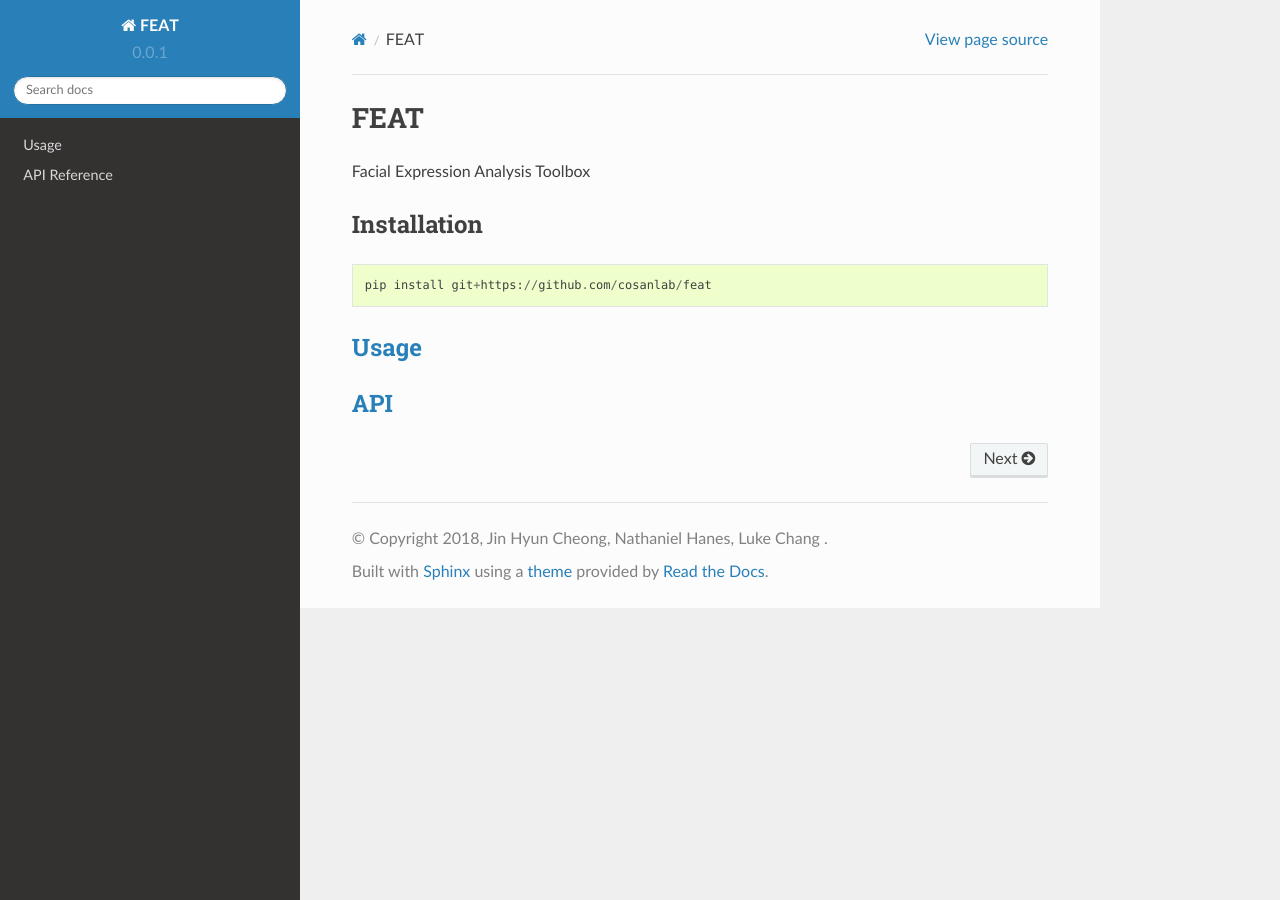
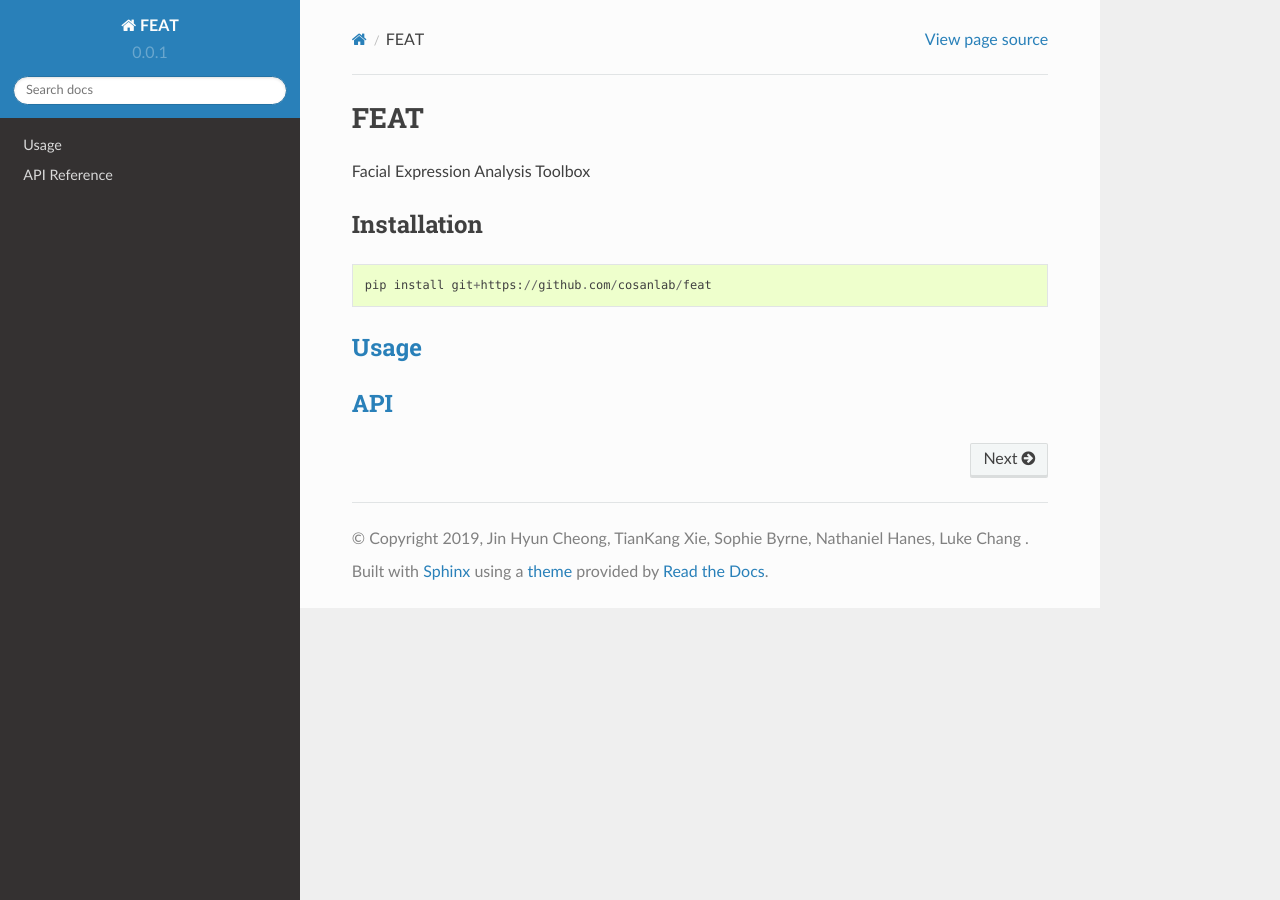
Before and after one commit to cosanlab/py-feat, a Sphinx documentation site: the page built from docs/index.rst, in a window 1280 px wide. Built offline with Sphinx 7.4.7 and the Read the Docs theme 2.0.0, drawn with Linux system fonts in a browser that asks for light colours.

Commit message:
update names

```diff
--- a/docs/conf.py
+++ b/docs/conf.py
@@ -64,7 +64,7 @@
 
 # General information about the project.
 project = u'FEAT'
-copyright = u"2018, Jin Hyun Cheong, Nathaniel Hanes, Luke Chang "
+copyright = u"2019, Jin Hyun Cheong, TianKang Xie, Sophie Byrne, Nathaniel Hanes, Luke Chang "
 
 # The version info for the project you're documenting, acts as replacement
 # for |version| and |release|, also used in various other places throughout
@@ -218,7 +218,7 @@
 latex_documents = [
     ('index', 'feat.tex',
      u'FEAT Documentation',
-     u'Jin Hyun Cheong, Nathaniel Hanes, Luke Chang ', 'manual'),
+     u'Jin Hyun Cheong, Sophie Byrne, Nathaniel Hanes, Luke Chang ', 'manual'),
 ]
 
 # The name of an image file (relative to this directory) to place at
@@ -249,7 +249,7 @@
 man_pages = [
     ('index', 'feat',
      u'FEAT Documentation',
-     [u'Jin Hyun Cheong, Nathaniel Hanes, Luke Chang '], 1)
+     [u'Jin Hyun Cheong, Sophie Byrne, Nathaniel Hanes, Luke Chang '], 1)
 ]
 
 # If true, show URL addresses after external links.
@@ -264,7 +264,7 @@
 texinfo_documents = [
     ('index', 'feat',
      u'FEAT Documentation',
-     u'Jin Hyun Cheong, Nathaniel Hanes, Luke Chang ',
+     u'Jin Hyun Cheong, TianKang Xie, Sophie Byrne, Nathaniel Hanes, Luke Chang ',
      'feat',
      'One line description of project.',
      'Miscellaneous'),
```
